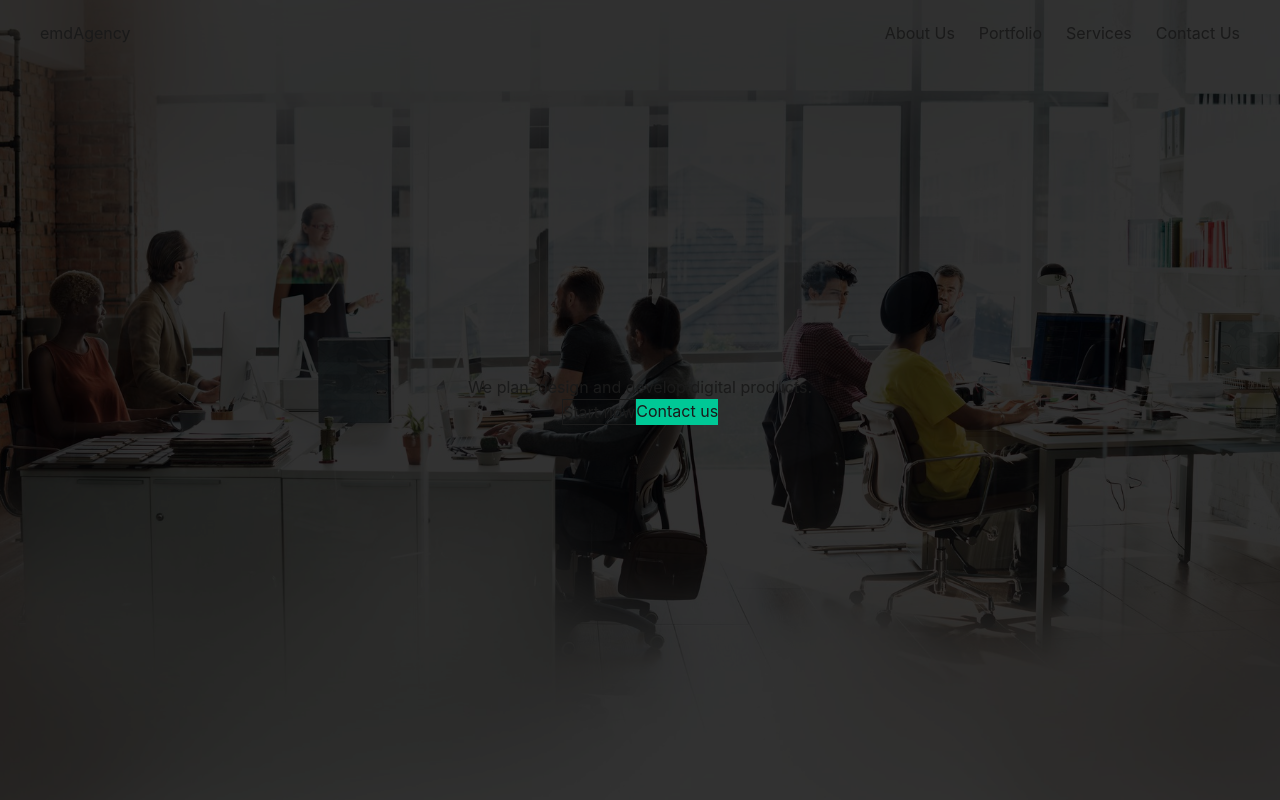
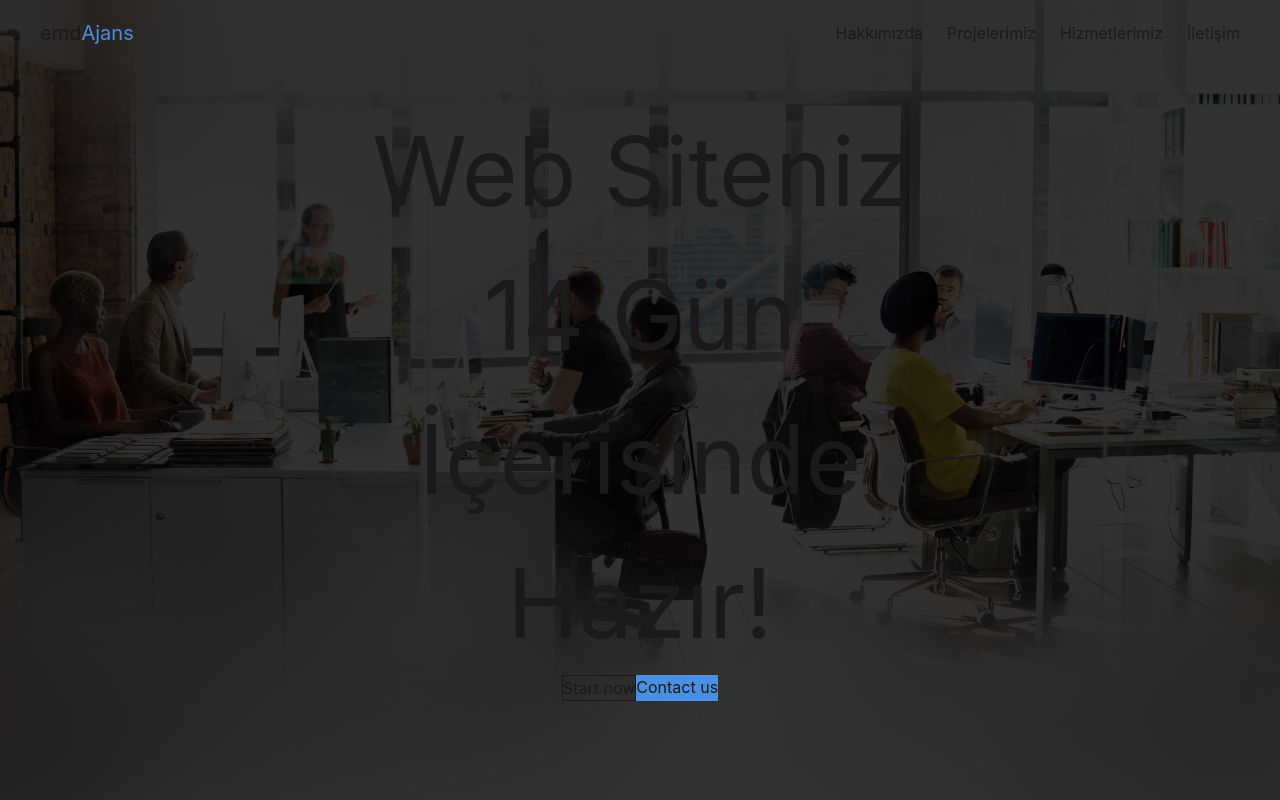
Before and after one commit to enesmalikdmn/emd-ajans, a Next.js app: page / in a window 1280 px wide. Shown: the top 800 px of the page. Built offline with nearby package versions, Linux system fonts and the light colour scheme.

Commit message:
feat: hero page name and font changes

```diff
--- a/app/components/Header.tsx
+++ b/app/components/Header.tsx
@@ -7,22 +7,23 @@ const Header = () => {
     <header className="h-1/12 flex items-center fixed w-full bg-transparent z-50">
       <nav className="container mx-auto px-4 py-4">
         <div className="flex items-center justify-between">
-          <Link href="/" className="text-xl font-normal text-white">
-            emdAgency
+          <Link href="/" className="text-[20px] font-normal">
+            <span className="text-white">emd</span>
+            <span className="text-[#4A90E2]">Ajans</span>
           </Link>
 
-          <div className="flex items-center">
-            <Link href="/about" className="text-white text-sm hover:text-gray-300 transition-colors">
-              About Us
+          <div className="flex items-center space-x-8">
+            <Link href="/about" className="text-white text-sm hover:text-[#4A90E2] transition-colors ml-[24px]">
+              Hakkımızda
             </Link>
-            <Link href="/portfolio" className="text-white text-sm hover:text-gray-300 transition-colors ml-[24px]">
-              Portfolio
+            <Link href="/portfolio" className="text-white text-sm hover:text-[#4A90E2] transition-colors ml-[24px]">
+              Projelerimiz
             </Link>
-            <Link href="/services" className="text-white text-sm hover:text-gray-300 transition-colors ml-[24px]">
-              Services
+            <Link href="/services" className="text-white text-sm hover:text-[#4A90E2] transition-colors ml-[24px]">
+              Hizmetlerimiz
             </Link>
-            <Link href="/contact" className="text-white text-sm hover:text-gray-300 transition-colors ml-[24px]">
-              Contact Us
+            <Link href="/contact" className="text-white text-sm hover:text-[#4A90E2] transition-colors ml-[24px]">
+              İletişim
             </Link>
           </div>
         </div>
--- a/app/components/Hero.tsx
+++ b/app/components/Hero.tsx
@@ -19,10 +19,10 @@ const Hero = () => {
       </div>
 
       {/* Content */}
-      <div className="relative z-20 flex items-center justify-center min-h-screen">
-        <div className="text-center px-4">
-          <h1 className="text-4xl md:text-5xl font-normal text-white mb-6">
-            We plan, design and develop digital products.
+      <div className="relative w-full z-20 flex items-center justify-center min-h-screen">
+        <div className="text-center w-1/2 px-4">
+          <h1 className="text-[96px] md:text-[100px] font-normal text-white mb-6">
+            Web Siteniz 14 Gün İçerisinde Hazır!
           </h1>
           <div className="flex gap-4 justify-center mt-8">
             <Link
@@ -33,7 +33,7 @@ const Hero = () => {
             </Link>
             <Link
               href="/contact"
-              className="px-6 py-2 bg-[#00c896] text-white text-sm hover:bg-[#00b085] transition-colors"
+              className="px-6 py-2 bg-[#4A90E2] text-white text-sm hover:bg-[#00b085] transition-colors"
             >
               Contact us
             </Link>
--- a/app/components/Services.tsx
+++ b/app/components/Services.tsx
@@ -5,7 +5,7 @@ const Services = () => {
     {
       title: 'Web Development',
       icon: (
-        <svg className="w-8 h-8 text-[#00c896]" fill="none" stroke="currentColor" viewBox="0 0 24 24" xmlns="http://www.w3.org/2000/svg">
+        <svg className="w-8 h-8 text-[#4A90E2]" fill="none" stroke="currentColor" viewBox="0 0 24 24" xmlns="http://www.w3.org/2000/svg">
           <path strokeLinecap="round" strokeLinejoin="round" strokeWidth={1.5} d="M9.75 17L9 20l-1 1h8l-1-1-.75-3M3 13h18M5 17h14a2 2 0 002-2V5a2 2 0 00-2-2H5a2 2 0 00-2 2v10a2 2 0 002 2z" />
         </svg>
       ),
@@ -14,7 +14,7 @@ const Services = () => {
     {
       title: 'Mobile Development',
       icon: (
-        <svg className="w-8 h-8 text-[#00c896]" fill="none" stroke="currentColor" viewBox="0 0 24 24" xmlns="http://www.w3.org/2000/svg">
+        <svg className="w-8 h-8 text-[#4A90E2]" fill="none" stroke="currentColor" viewBox="0 0 24 24" xmlns="http://www.w3.org/2000/svg">
           <path strokeLinecap="round" strokeLinejoin="round" strokeWidth={1.5} d="M12 18h.01M8 21h8a2 2 0 002-2V5a2 2 0 00-2-2H8a2 2 0 00-2 2v14a2 2 0 002 2z" />
         </svg>
       ),
@@ -23,7 +23,7 @@ const Services = () => {
     {
       title: 'Backend Development',
       icon: (
-        <svg className="w-8 h-8 text-[#00c896]" fill="none" stroke="currentColor" viewBox="0 0 24 24" xmlns="http://www.w3.org/2000/svg">
+        <svg className="w-8 h-8 text-[#4A90E2]" fill="none" stroke="currentColor" viewBox="0 0 24 24" xmlns="http://www.w3.org/2000/svg">
           <path strokeLinecap="round" strokeLinejoin="round" strokeWidth={1.5} d="M5 12h14M5 12a2 2 0 01-2-2V6a2 2 0 012-2h14a2 2 0 012 2v4a2 2 0 01-2 2M5 12a2 2 0 00-2 2v4a2 2 0 002 2h14a2 2 0 002-2v-4a2 2 0 00-2-2m-2-4h.01M17 16h.01" />
         </svg>
       ),
--- /dev/null
+++ b/tailwind.config.ts
@@ -0,0 +1,25 @@
+import type { Config } from "tailwindcss";
+
+const config: Config = {
+  content: [
+    "./pages/**/*.{js,ts,jsx,tsx,mdx}",
+    "./components/**/*.{js,ts,jsx,tsx,mdx}",
+    "./app/**/*.{js,ts,jsx,tsx,mdx}",
+  ],
+  theme: {
+    extend: {
+      colors: {
+        gray: {
+          300: '#D1D5DB',
+        }
+      },
+      spacing: {
+        4: '1rem',
+        24: '6rem',
+      }
+    },
+  },
+  plugins: [],
+};
+
+export default config;
```
